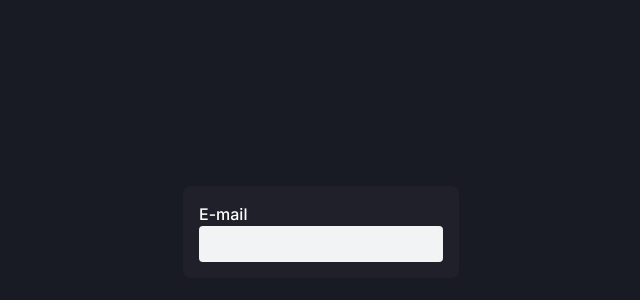
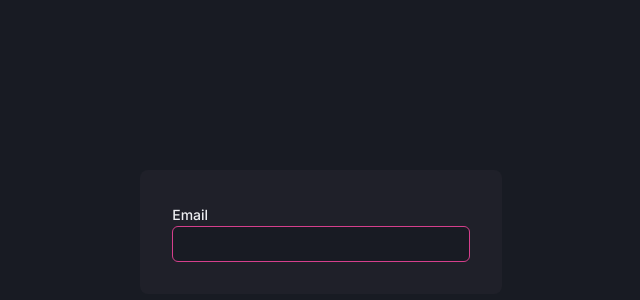
Before and after one commit to B-Lucas365/dash.go, a Next.js app: page /login in a window 1280 px wide. Shown: the part 168-468 px from the top of the page, without its empty margins (319-959 px from the left). Built offline with nearby package versions, Linux system fonts and the light colour scheme.

Commit message:
feat: add styles and estructure form

```diff
--- a/src/app/login/page.tsx
+++ b/src/app/login/page.tsx
@@ -1,12 +1,12 @@
-import { Input } from '@mantine/core'
-import { Container, Form, Label } from './styles'
+"use client"
+import { Container, Form } from './styles'
+import { TextInput } from '@mantine/core';
 
 function Login () {
     return (
         <Container>
             <Form>
-                <Label>E-mail</Label>
-                <Input variant="filled"/>
+                <TextInput label="Email" radius={6} />
             </Form>
         </Container>
     )
--- a/src/app/login/styles.ts
+++ b/src/app/login/styles.ts
@@ -13,10 +13,21 @@ export const Container = styled.div`
 export const Form = styled.form`
     background: var(--color-dark);
     border-radius: .5rem;
-    padding: 1rem;
+    padding: 2rem;
+
+    .mantine-TextInput-input {
+        background: var(--bg-dark);
+        border: 1px solid var(--color-pink);
+        color: var(--text-color);
+        width: 18.6rem;
+
+        &:focus {
+            border: 1px solid var(--color-pink);
+            background: transparent;
+        }
+    }
+
+    .mantine-TextInput-label {
+        color: var(--text-color);
+    }
 `
-
-export const Label = styled.label`
-    font-size: 1rem;
-    font-weight: 500;
-`
--- a/src/app/page.tsx
+++ b/src/app/page.tsx
@@ -1,5 +1,3 @@
-import { Flex } from "@mantine/core";
-
 export default function Home() {
   return (
     <>
--- a/src/styles/global/global.tsx
+++ b/src/styles/global/global.tsx
@@ -7,6 +7,8 @@ const Globals = createGlobalStyle`
         --color-dark: #1F2029;
         --color-pink: #D53F8C;
         --color-purple: #9F7AEA;
+
+        --text-color: #EEEEF2;
     }
 
     * {
```
